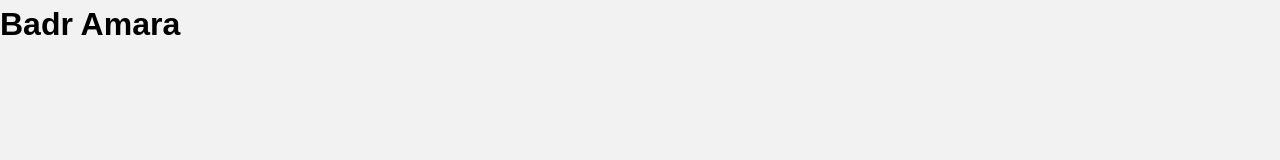
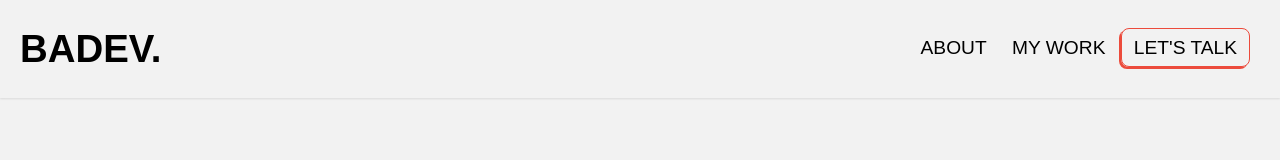
Before and after one commit to iBadr49/Portfolio-v2, a SvelteKit app: page / in a window 1280 px wide. Shown: the top 160 px of the page. Built offline with nearby package versions, Linux system fonts and the light colour scheme; a web font is replaced by a local one.

Commit message:
Calling components to the page

```diff
--- a/src/routes/+page.svelte
+++ b/src/routes/+page.svelte
@@ -1,4 +1,14 @@
+<script>
+  import Header from "$lib/components/organisms/header.svelte";
+  import Introduction from "$lib/components/molecules/introduction.svelte";
+  import About from "$lib/components/molecules/about.svelte";
+  import Skillz from "$lib/components/molecules/skillz.svelte";
 
-<h1>
-  Badr Amara
-</h1>
+</script>
+
+<Header />
+<Introduction />
+
+<About />
+
+<Skillz />
```
